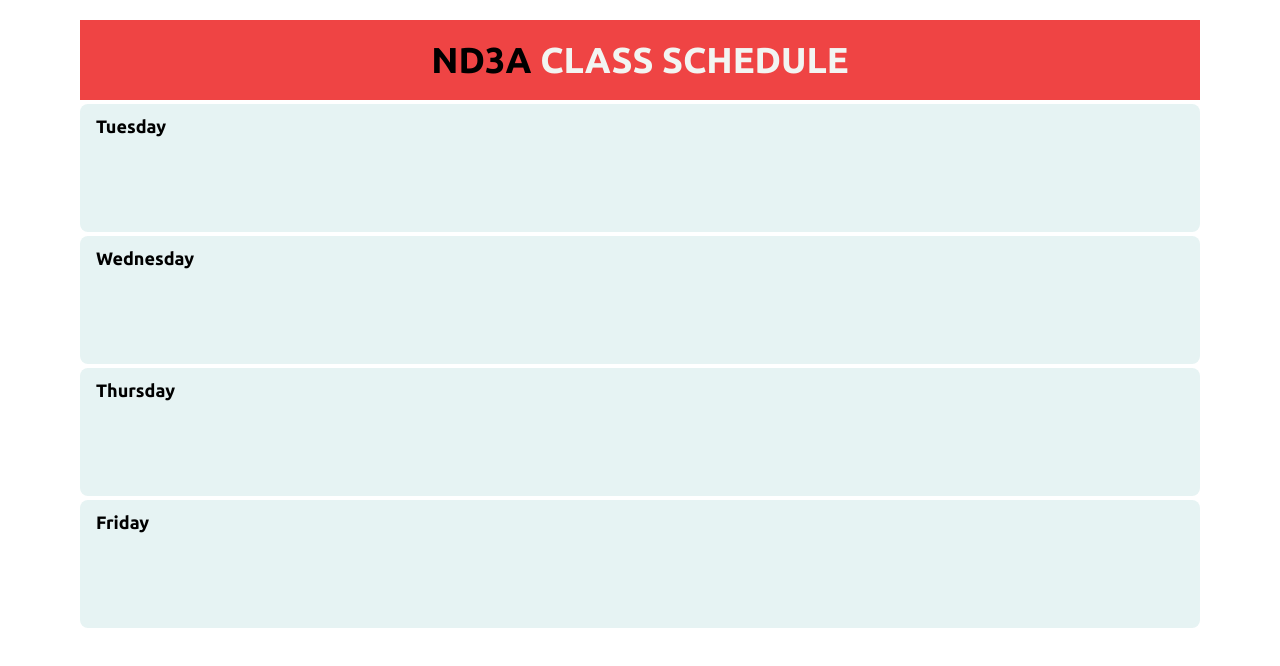
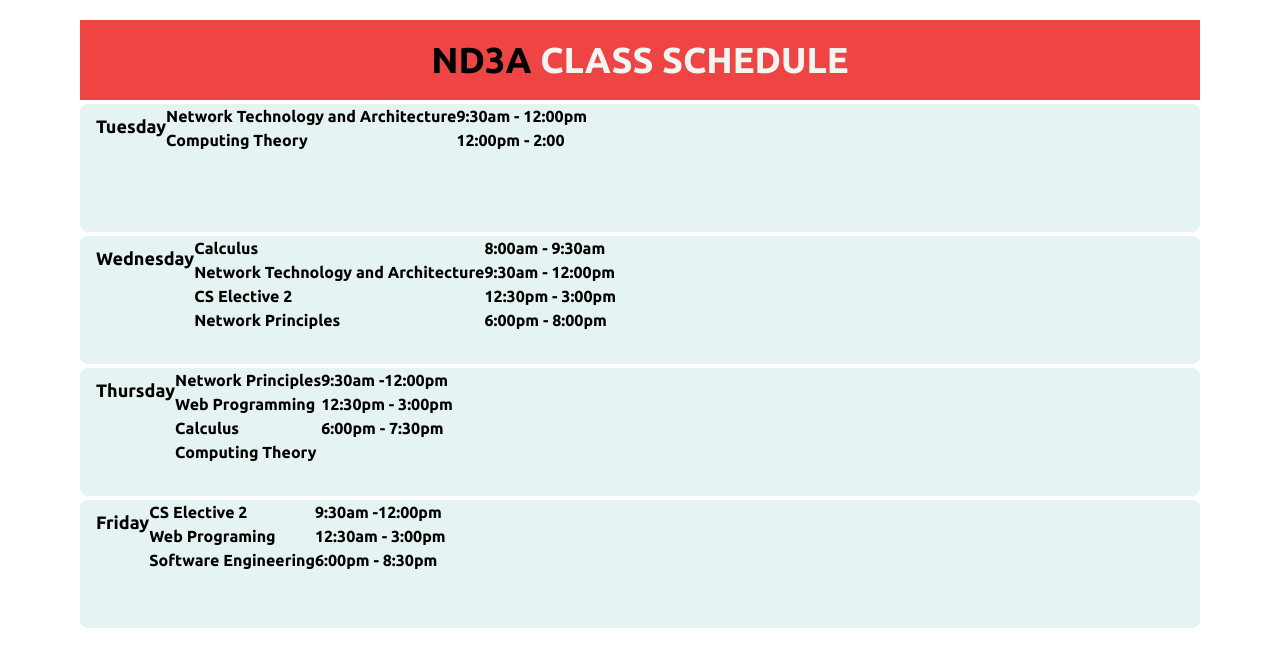
Before and after one commit to jdpena28/class-schedule, a React (Vite) app: page / in a window 1280 px wide. Shown: the top 666 px of the page. Built offline with nearby package versions, Linux system fonts and the light colour scheme.

Commit message:
Add tags for subject and time

```diff
--- a/src/components/Schedule.tsx
+++ b/src/components/Schedule.tsx
@@ -30,10 +30,19 @@ const schedules = [
 export default function daily() {
   return (
     <div>
-      {schedules.map(({day,subs}) => (
+      {schedules.map(({day,subs,time}) => (
         <div className = {`flex font-secondary font-bold mx-20 h-32 rounded-lg mt-1 bg-[#e6f3f3]`}>
             <h2 className = "pt-2 pl-4 text-lg">{day}</h2>
-
+            <div>
+              {subs.map((sub) => {
+                return <p>{sub}</p>
+              })}
+            </div>
+            <div>
+              {time.map((time) => {
+                return <p>{time}</p>
+              })}
+            </div>
         </div>
       ))}
     </div>
```
